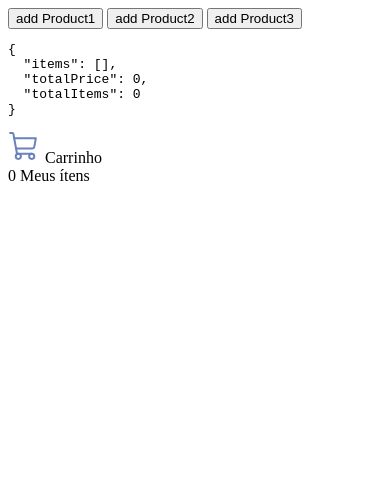
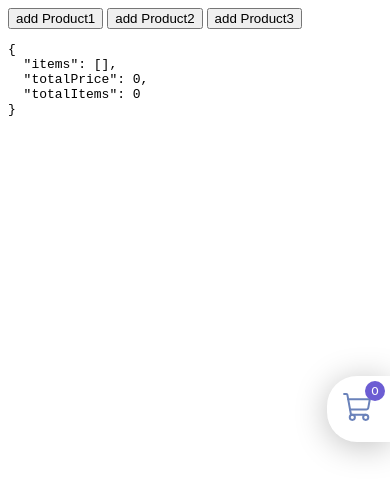
Before and after one commit to thiagogaia/monetizzeProEcommerceCarrinho, a Svelte app: page / in a window 390 px wide. Shown: the top 496 px of the page. Built offline with nearby package versions, Linux system fonts and the light colour scheme.

Commit message:
termina o popup do carrinho

```diff
--- a/src/components/CartPopUp.svelte
+++ b/src/components/CartPopUp.svelte
@@ -1,10 +1,5 @@
 <script>
   import { cart } from "../lib/cart"
-
-  let prodsCart = [];
-  cart.subscribe(data => {
-    prodsCart = data
-  })
 
   let cartIcon = `<svg width="33" height="33" viewBox="0 0 33 33" fill="none" xmlns="http://www.w3.org/2000/svg">
       <path d="M23.7188 23.7188H8.99766L5.40117 3.94453C5.35909 3.70772 5.23556 3.49307 5.05196 3.33771C4.86835 3.18235 4.63621 3.09605 4.3957 3.09375H2.0625" stroke="#6A82BA" stroke-width="2" stroke-linecap="round" stroke-linejoin="round"/>
@@ -14,13 +9,158 @@
     </svg>`
 </script>
 
-<div class="popup-desktop">
-  <div class="cart-up">
+<button class="cart-popup popup-desktop">
+  <div class="cart-popup-itens border-bottom">
     <span>{@html cartIcon}</span>
-    <span>Carrinho</span>
+    <span class="cart-popup-text">Carrinho</span>
   </div>
-  <div class="cart-down">
-    <span>{$cart.totalItems}</span>
-    <span>Meus ítens</span>
+  <div class="cart-popup-itens">
+    <span class="cart-popup-qty cart-popup-desktop-qty">{$cart.totalItems}</span>
+    <span class="cart-popup-text-small">Meus ítens</span>
   </div>
-</div>
+</button>
+
+<button class="cart-popup cart-popup-mobile" >
+	<span class="cart-popup-mobile-itens">
+		<span>
+			{@html cartIcon}
+		</span>
+		<span class="cart-popup-qty cart-popup-mobile-qty">{$cart.totalItems}</span>
+	</span>
+</button>
+
+<style>
+  .border-bottom {
+		border-bottom: 1px solid #D5DDE4;
+	}
+
+  .cart-popup {
+		height: auto;
+    width: auto;
+    display: flex;
+    flex-direction: column;
+    -webkit-box-align: center;
+    align-items: center;
+    -webkit-box-pack: center;
+    justify-content: center;
+    background-color: #fff;
+    box-shadow: 0px 4px 32px rgba(0, 0, 0, 0.25);
+    cursor: pointer;
+    position: fixed;
+    right: 0px;
+    top: 50%;
+    margin-top: -46px;
+    z-index: 99;
+    padding: 0px;
+    border-radius: 30px 0px 0px 30px;
+    border-width: 0px;
+    border-style: initial;
+    border-color: initial;
+    border-image: initial;
+    outline: 0px;
+	}
+
+  .cart-popup-itens {
+		font-family: Lato, sans-serif;
+    font-size: 13px;
+    font-weight: 700;
+    color: rgb(255, 255, 255);
+    display: flex;
+    -webkit-box-align: center;
+    align-items: center;
+    -webkit-box-pack: center;
+    justify-content: center;
+    padding: 15px 20px;
+	}
+
+  .cart-popup-qty {
+		color: #fff;
+		width: 1.25rem;
+		height: 1.25rem;
+		border-radius: 50%;
+		background-color: #6C5DD3;
+		font-size: .75rem;
+		font-weight: 500;
+		text-align: center;
+		line-height: 1.25rem;
+	}
+
+	.cart-popup-desktop-qty {
+		margin-left: 4px;
+	}
+
+	.cart-popup-text {
+		/* margin-left: 5px; */
+		color: #0E1837;
+		font-family: "Rubik",sans-serif;
+		font-style: normal;
+		font-weight: 500;
+		font-size: 20px;
+		line-height: 24px;
+	}
+
+	.cart-popup-text-small {
+		color: #000000;
+		font-family: "Rubik",sans-serif;
+		font-style: normal;
+		font-weight: 400;
+		font-size: 16px;
+		line-height: 20px;
+		text-decoration-line: underline;
+		margin-left: 7px;
+	}
+
+  .cart-popup-mobile {
+		display: none;
+	}
+
+  @media (max-width: 580px) {
+		.cart-popup {
+			display: none;
+		}
+
+		.cart-popup-mobile {
+			width: 63px;
+	    height: auto;
+	    display: flex;
+			flex-direction: column;
+      -webkit-box-align: center;
+      align-items: center;
+			-webkit-box-pack: center;
+			justify-content: center;
+      background-color: #FFFFFF;
+      box-shadow: 0px 4px 32px rgba(0, 0, 0, 0.25);
+			border-radius: 30px 0px 0px 30px;
+      cursor: pointer;
+      position: fixed;
+			right: 0px;
+    	top: 50%;
+			z-index: 99;
+			padding: 0px;
+      border-width: 0px;
+      border-style: initial;
+      border-color: initial;
+      border-image: initial;
+      outline: 0px;
+		}
+
+		.cart-popup-mobile-itens {
+			font-family: Lato, sans-serif;
+			font-size: 13px;
+			font-weight: 700;
+			color: rgb(7, 7, 227);
+			display: flex;
+			-webkit-box-align: center;
+			align-items: center;
+			-webkit-box-pack: center;
+			justify-content: center;
+			padding: 15px 10px;
+		}
+
+		.cart-popup-mobile-qty {
+			position: absolute;
+			top: .3125rem;
+			right: 0.3125rem;
+		}
+	}
+</style>
```
